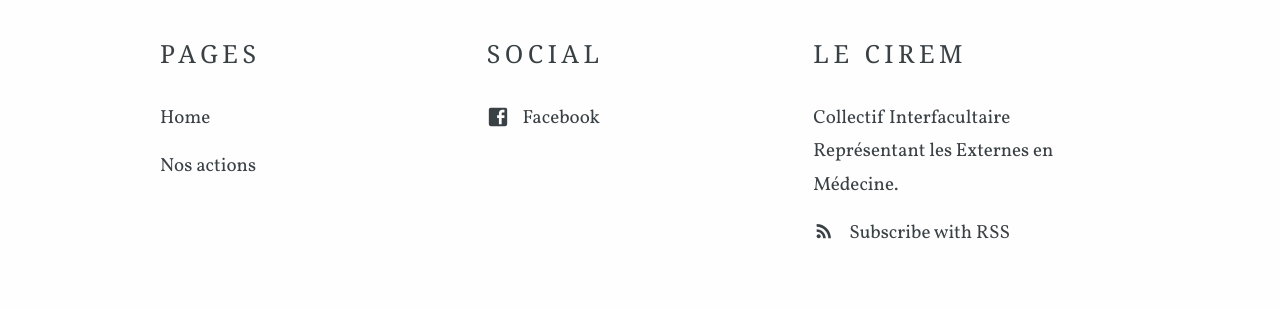
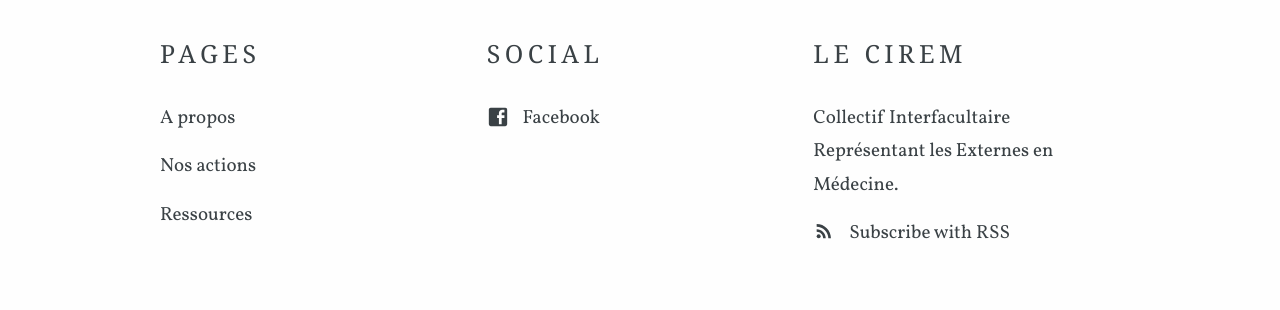
Before and after one commit to ciremwebsite/ciremwebsite.github.io, a Jekyll site: the page built from index.html, in a window 1280 px wide. Shown: the part 1162-1472 px from the top of the page. Built offline with Jekyll 4.4.1, drawn with Linux system fonts in a browser that asks for light colours; some web fonts are replaced.

Commit message:
Update footer.yml

```diff
--- a/_data/footer.yml
+++ b/_data/footer.yml
@@ -1,11 +1,11 @@
 - title: Pages
   links:
-    - name: Home
+    - name: A propos
       link: /
     - name: Nos actions
       link: /nos_actions/actions/
-    #- name: About
-    #  link: /about/
+    - name: Ressources
+      link: /ressources/ressources/
    # - name: Services
  #     link: /services/
  #   - name: Contact
```
